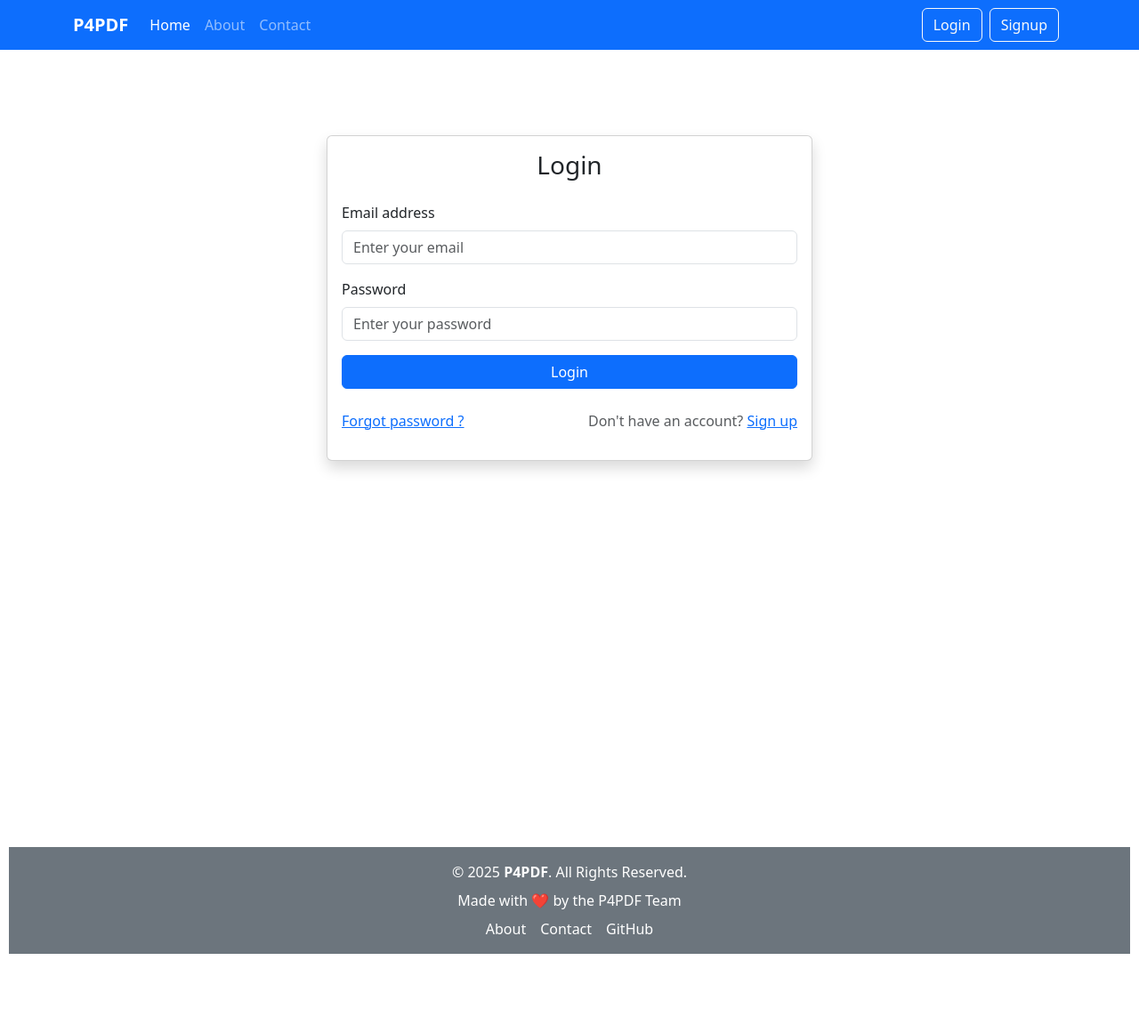
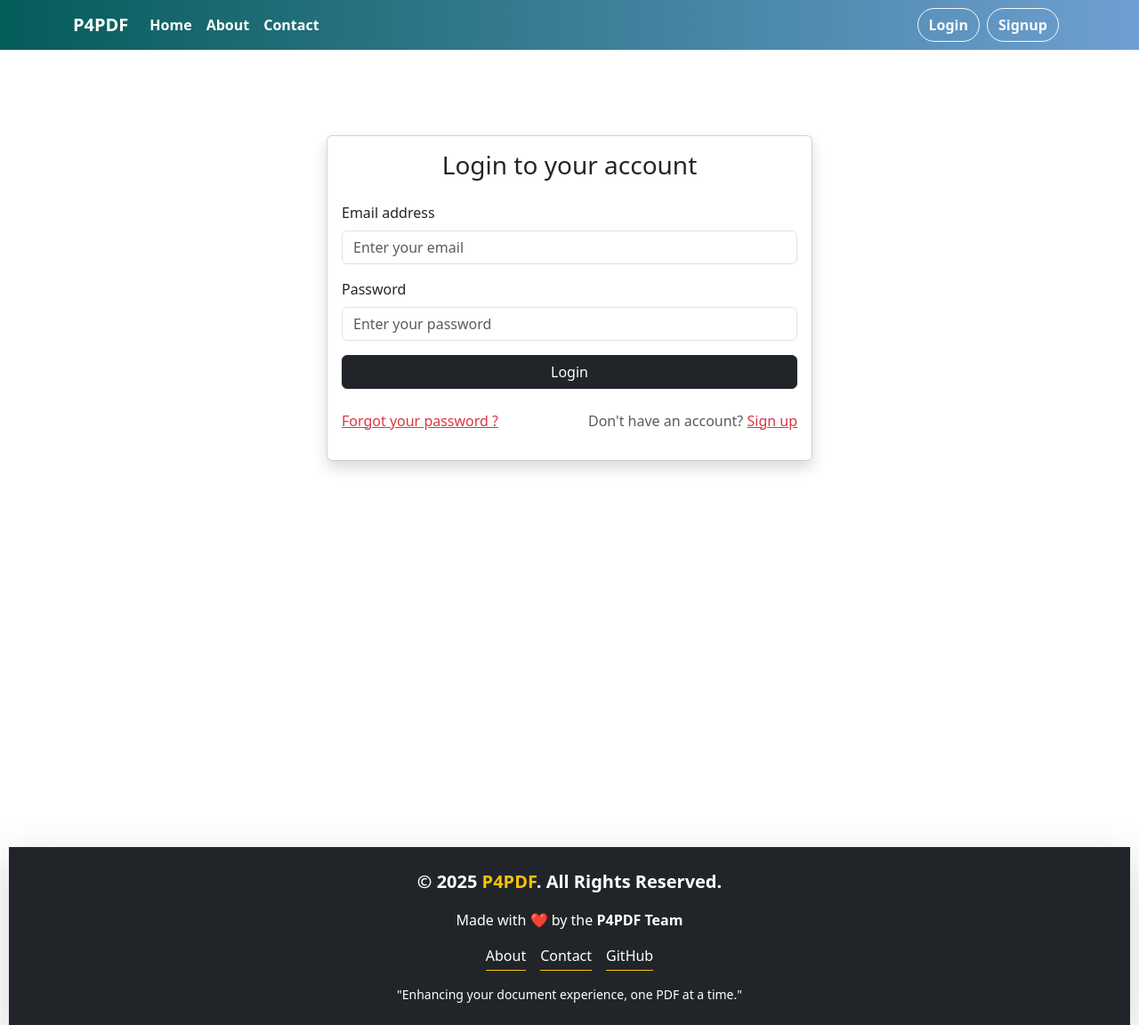
Before and after one commit to AbhijithS98/PDF-EXTRACTOR, a React (Vite) app in the folder frontend/: page /login in a window 1280 px wide. Shown: the whole page at 89% size. Before the commit the page ends 1072 px from the top, so only its background shows below. Built offline with nearby package versions, Linux system fonts and the light colour scheme; no server answers.

Commit message:
UI improved

```diff
--- a/frontend/src/components/Footer.jsx
+++ b/frontend/src/components/Footer.jsx
@@ -2,36 +2,37 @@ import React from 'react';
 
 const Footer = () => {
   return (
-    <footer className="bg-secondary text-white text-center py-3 mt-5">
-      <div className="container">
-        <p className="mb-2">
-          &copy; {new Date().getFullYear()} <strong>P4PDF</strong>. All Rights Reserved.
+    <footer className="bg-dark text-white py-4 mt-5 shadow-lg">
+      <div className="container text-center">
+        <p className="fw-bold fs-5 mb-3">
+          &copy; {new Date().getFullYear()} <span className="text-warning">P4PDF</span>. All Rights Reserved.
         </p>
-        <p className="mb-0">
-          Made with ❤️ by the P4PDF Team
+        <p className="mb-3">
+          Made with <span className="text-danger">❤️</span> by the <strong>P4PDF Team</strong>
         </p>
-        <div className="mt-2">
+        <div className="d-flex justify-content-center gap-3 mb-3">
           <a
             href="/about"
-            className="text-white me-3 text-decoration-none"
+            className="text-white text-decoration-none border-bottom border-warning pb-1 hover-underline"
           >
             About
           </a>
           <a
             href="/contact"
-            className="text-white me-3 text-decoration-none"
+            className="text-white text-decoration-none border-bottom border-warning pb-1 hover-underline"
           >
             Contact
           </a>
           <a
             href="https://github.com/AbhijithS98/PDF-EXTRACTOR.git"
-            className="text-white text-decoration-none"
+            className="text-white text-decoration-none border-bottom border-warning pb-1 hover-underline"
             target="_blank"
             rel="noopener noreferrer"
           >
             GitHub
           </a>
         </div>
+        <p className="small mb-0">"Enhancing your document experience, one PDF at a time."</p>
       </div>
     </footer>
   );
--- a/frontend/src/components/Header.jsx
+++ b/frontend/src/components/Header.jsx
@@ -7,27 +7,25 @@ import { clearCredentials } from '../redux/slices/userAuthSlice.js';
 import 'bootstrap/dist/css/bootstrap.min.css';
 
 const Header = () => {
-
   const dispatch = useDispatch();
   const navigate = useNavigate();
   const { userInfo } = useSelector((state) => state.userAuth);
 
-  const handleLogout = async(e)=>{
-    try{
-       const res = await api.post('/logout')
+  const handleLogout = async (e) => {
+    try {
+      const res = await api.post('/logout');
       dispatch(clearCredentials());
-       toast.success("Logged Out Successfully")
-       navigate("/login")
-
-    } catch(err){
-       toast.error(err.message || "Logout failed. Please try again.")
+      toast.success("Logged Out Successfully");
+      navigate("/login");
+    } catch (err) {
+      toast.error(err.message || "Logout failed. Please try again.");
     }
-   }
+  };
 
   return (
-    <nav className="navbar navbar-expand-lg navbar-dark bg-primary" style={{ margin: "0 -10px" }}>
+    <nav className="navbar navbar-expand-lg navbar-dark" style={{ background: 'linear-gradient(90deg, rgb(4, 92, 89) 0%, rgb(111, 159, 210) 100%)', margin: "0 -10px" }}>
       <div className="container">
-        <a className="navbar-brand" href="/">
+        <a className="navbar-brand fw-bold text-white" href="/">
           <strong>P4PDF</strong>
         </a>
         <button
@@ -44,17 +42,17 @@ const Header = () => {
         <div className="collapse navbar-collapse" id="navbarNav">
           <ul className="navbar-nav me-auto">
             <li className="nav-item">
-              <a className="nav-link active" href="/">
+              <a className="nav-link text-white fw-bold" href="/">
                 Home
               </a>
             </li>
             <li className="nav-item">
-              <a className="nav-link" href="/about">
+              <a className="nav-link text-white fw-bold" href="/about">
                 About
               </a>
             </li>
             <li className="nav-item">
-              <a className="nav-link" href="/contact">
+              <a className="nav-link text-white fw-bold" href="/contact">
                 Contact
               </a>
             </li>
@@ -63,29 +61,29 @@ const Header = () => {
             {userInfo ? (
               <li className="nav-item">
                 <button
-                  className="btn btn-outline-danger"
+                  className="btn btn-outline-light fw-bold"
                   onClick={handleLogout}
+                  style={{ borderRadius: '50px', transition: 'background 0.3s ease' }}
+                  onMouseEnter={(e) => e.target.style.backgroundColor = '#dc3545'}
+                  onMouseLeave={(e) => e.target.style.backgroundColor = ''}
                 >
-                  <span className="text-white">Logout</span>
+                  <span>Logout</span>
                 </button>
               </li>
-              )
-               :
-              (
+            ) : (
               <>
                 <li className="nav-item">
-                 <a className="btn btn-outline-light me-2" href="/login">
+                  <a className="btn btn-outline-light me-2 fw-bold" href="/login" style={{ borderRadius: '50px', transition: 'background 0.3s ease' }}>
                     Login
                   </a>
                 </li>
                 <li className="nav-item">
-                 <a className="btn btn-outline-light me-2" href="/signup">
+                  <a className="btn btn-outline-light me-2 fw-bold" href="/signup" style={{ borderRadius: '50px', transition: 'background 0.3s ease' }}>
                     Signup
                   </a>
                 </li>
               </>
-              )
-            }
+            )}
           </ul>
         </div>
       </div>
--- a/frontend/src/screens/ForgotPassword.jsx
+++ b/frontend/src/screens/ForgotPassword.jsx
@@ -50,7 +50,7 @@ const ForgotPassword = () => {
               </div>
               <button
                 type="submit"
-                className="btn btn-primary w-100"
+                className="btn btn-dark w-100"
                 disabled={loading}
               >
                 {loading ? "Sending..." : "Send Reset Link"}
--- a/frontend/src/screens/LoginScreen.jsx
+++ b/frontend/src/screens/LoginScreen.jsx
@@ -40,7 +40,7 @@ const Login = () => {
         <div className="col-md-6">
           <div className="card shadow">
             <div className="card-body">
-              <h3 className="text-center mb-4">Login</h3>
+              <h3 className="text-center mb-4">Login to your account</h3>
               <form onSubmit={handleSubmit}>
                 <div className="mb-3">
                   <label htmlFor="email" className="form-label">
@@ -71,7 +71,7 @@ const Login = () => {
                   />
                 </div>
                 <div className="d-grid">
-                  <button type="submit" className="btn btn-primary">
+                  <button type="submit" className="btn btn-dark">
                     Login
                   </button>
                 </div>
@@ -79,8 +79,8 @@ const Login = () => {
 
 
                   <div className='d-flex justify-content-between mt-4'>
-                  <a href="/forgot-password">Forgot password ?</a>
-                  <p className='text-muted'>Don't have an account?  <a href="/signup">Sign up</a></p>
+                  <a href="/forgot-password" className='text-danger'>Forgot your password ?</a>
+                  <p className='text-muted'>Don't have an account?  <a href="/signup" className='text-danger'>Sign up</a></p>
                   </div>
 
               </form>
--- a/frontend/src/screens/RegisterScreen.jsx
+++ b/frontend/src/screens/RegisterScreen.jsx
@@ -106,7 +106,7 @@ const Signup = () => {
               />
             </div>
             <div className="d-grid">
-              <button type="submit" className="btn btn-primary">Signup</button>
+              <button type="submit" className="btn btn-dark">Signup</button>
             </div>
             <div className='text-end mt-4'>
                  <p className='text-muted'>Already a user?  <a href="/login">Sign in</a></p>
```
Lines whose indentation alone changed are shown as unchanged.
